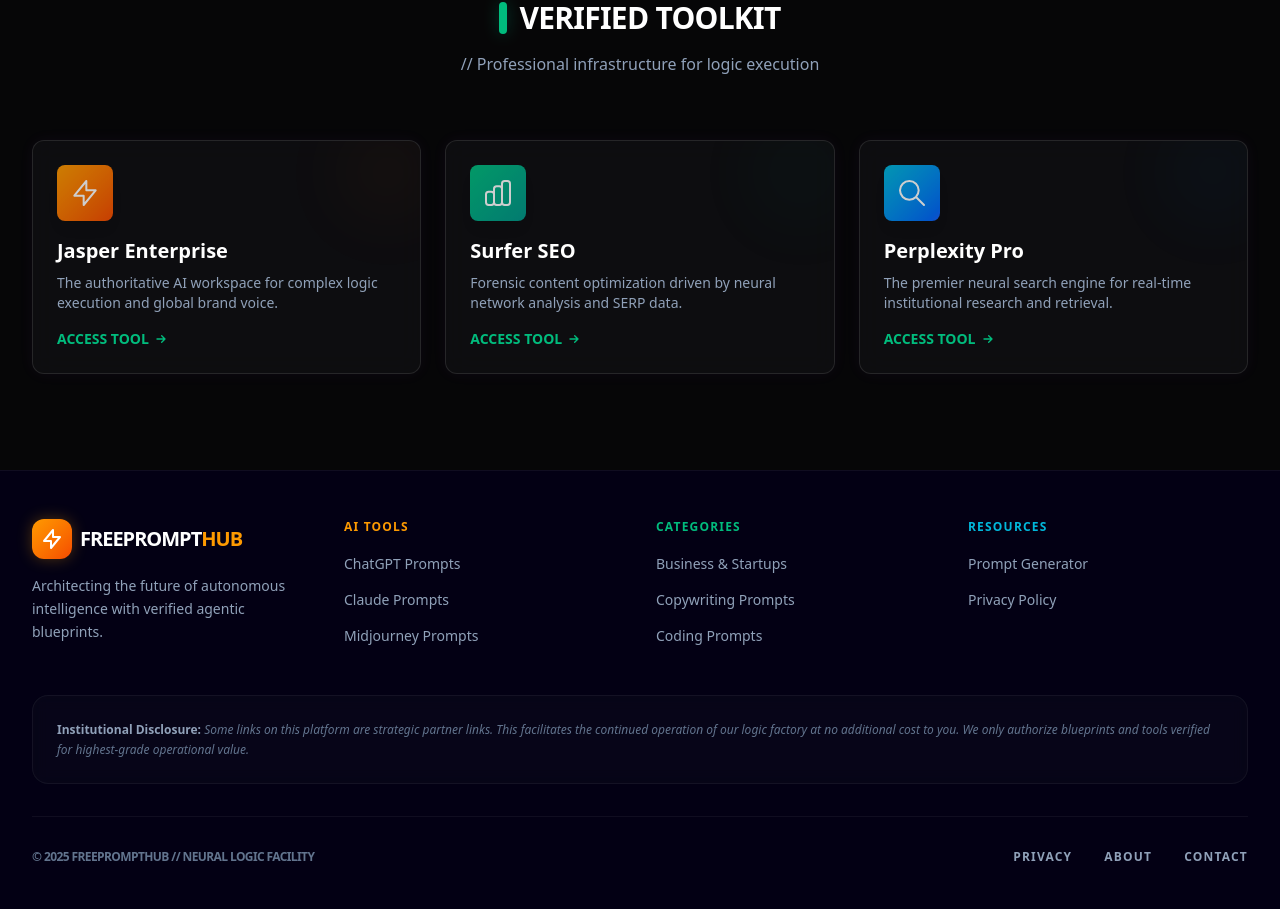
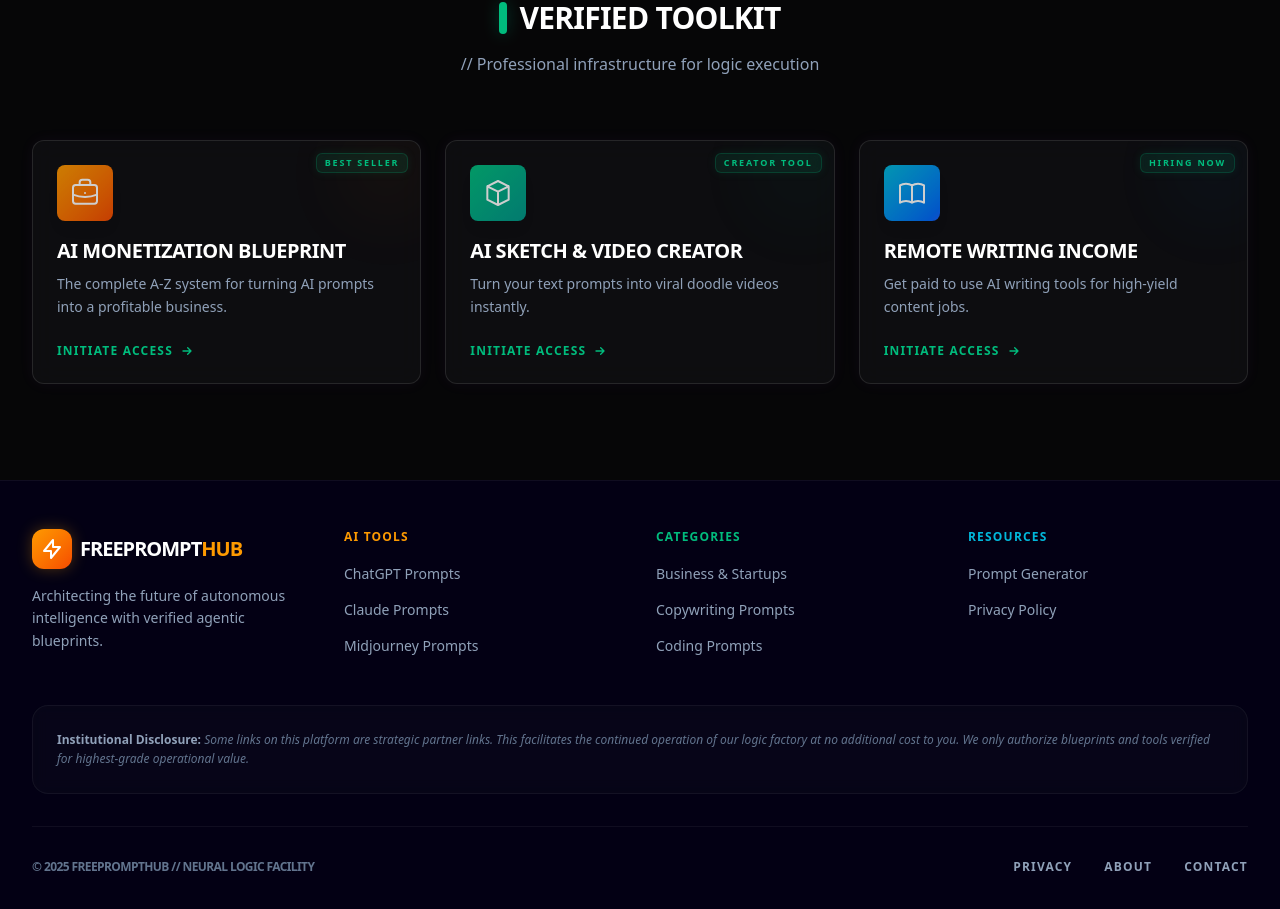
Before and after one commit to bigbricey/freeprompthub, a Next.js app: page / in a window 1280 px wide. Shown: the part 1206-2115 px from the top of the page. Built offline with nearby package versions, Linux system fonts and the light colour scheme; no server answers.

Commit message:
feat: secure revenue payload

```diff
--- a/src/app/[category]/page.tsx
+++ b/src/app/[category]/page.tsx
@@ -12,6 +12,14 @@ interface Props {
         category: string;
     }>;
 }
+
+import { AFFILIATE_OFFERS } from "@/config/monetization";
+
+const SlotIcons = {
+    slot1: <svg className="h-8 w-8" fill="none" viewBox="0 0 24 24" stroke="currentColor"><path strokeLinecap="round" strokeLinejoin="round" strokeWidth={1.5} d="M11 5H6a2 2 0 00-2 2v11a2 2 0 002 2h11a2 2 0 002-2v-5m-1.414-9.414a2 2 0 112.828 2.828L11.828 15H9v-2.828l8.586-8.586z" /></svg>,
+    slot2: <svg className="h-8 w-8" fill="none" viewBox="0 0 24 24" stroke="currentColor"><path strokeLinecap="round" strokeLinejoin="round" strokeWidth={1.5} d="M13 10V3L4 14h7v7l9-11h-7z" /></svg>,
+    slot3: <svg className="h-8 w-8" fill="none" viewBox="0 0 24 24" stroke="currentColor"><path strokeLinecap="round" strokeLinejoin="round" strokeWidth={1.5} d="M12 8c-1.657 0-3 .895-3 2s1.343 2 3 2 3 .895 3 2-1.343 2-3 2m0-8c1.11 0 2.08.402 2.599 1M12 8V7m0 1v8m0 0v1m0-1c-1.11 0-2.08-.402-2.599-1M21 12a9 9 0 11-18 0 9 9 0 0118 0z" /></svg>,
+};
 
 // Generate static params for all categories from Supabase
 export async function generateStaticParams() {
@@ -59,40 +67,10 @@ export default async function CategoryPage({ params }: Props) {
     const categoryName = categoryData.name;
     const promptsDisplay = categoryPrompts || [];
 
-    const recommendedTools = [
-        {
-            name: "Copy.ai",
-            description: "AI writing assistant that helps you create marketing copy, blog posts, and social media content in seconds.",
-            href: "#",
-            icon: (
-                <svg className="h-8 w-8" fill="none" viewBox="0 0 24 24" stroke="currentColor">
-                    <path strokeLinecap="round" strokeLinejoin="round" strokeWidth={1.5} d="M11 5H6a2 2 0 00-2 2v11a2 2 0 002 2h11a2 2 0 002-2v-5m-1.414-9.414a2 2 0 112.828 2.828L11.828 15H9v-2.828l8.586-8.586z" />
-                </svg>
-            ),
-            gradient: "from-violet-500 to-purple-600",
-        },
-        {
-            name: "Jasper",
-            description: "Create content 10x faster with AI. Perfect for blog posts, ads, emails, and more with brand voice consistency.",
-            href: "#",
-            icon: (
-                <svg className="h-8 w-8" fill="none" viewBox="0 0 24 24" stroke="currentColor">
-                    <path strokeLinecap="round" strokeLinejoin="round" strokeWidth={1.5} d="M13 10V3L4 14h7v7l9-11h-7z" />
-                </svg>
-            ),
-            gradient: "from-orange-500 to-red-600",
-        },
-        {
-            name: "Survey Junkie",
-            description: "Earn extra income while building your business. Get paid to share your opinions through surveys.",
-            href: "#",
-            icon: (
-                <svg className="h-8 w-8" fill="none" viewBox="0 0 24 24" stroke="currentColor">
-                    <path strokeLinecap="round" strokeLinejoin="round" strokeWidth={1.5} d="M12 8c-1.657 0-3 .895-3 2s1.343 2 3 2 3 .895 3 2-1.343 2-3 2m0-8c1.11 0 2.08.402 2.599 1M12 8V7m0 1v8m0 0v1m0-1c-1.11 0-2.08-.402-2.599-1M21 12a9 9 0 11-18 0 9 9 0 0118 0z" />
-                </svg>
-            ),
-            gradient: "from-green-500 to-emerald-600",
-        },
+    const offers = [
+        { ...AFFILIATE_OFFERS.slot1, icon: SlotIcons.slot1 },
+        { ...AFFILIATE_OFFERS.slot2, icon: SlotIcons.slot2 },
+        { ...AFFILIATE_OFFERS.slot3, icon: SlotIcons.slot3 },
     ];
 
     return (
@@ -109,10 +87,10 @@ export default async function CategoryPage({ params }: Props) {
                     )}
                     <div className="mx-auto max-w-7xl px-4 sm:px-6 lg:px-8 relative z-10">
                         <div className="mx-auto max-w-3xl text-center">
-                            <div className={`mb - 4 inline - flex items - center gap - 2 rounded - full px - 4 py - 1.5 text - sm font - medium ${categoryData.slug === 'agentic-blueprints'
+                            <div className={`mb-4 inline-flex items-center gap-2 rounded-full px-4 py-1.5 text-sm font-medium ${categoryData.slug === 'agentic-blueprints'
                                 ? 'bg-amber-500/10 text-amber-500 border border-amber-500/20'
                                 : 'bg-white/5 text-amber-500/80 border border-white/10'
-                                } `}>
+                                }`}>
                                 <svg className="h-5 w-5" fill="none" viewBox="0 0 24 24" stroke="currentColor">
                                     <path strokeLinecap="round" strokeLinejoin="round" strokeWidth={2} d="M9 3v2m6-2v2M9 19v2m6-2v2M5 9H3m2 6H3m18-6h-2m2 6h-2M7 19h10a2 2 0 002-2V7a2 2 0 00-2-2H7a2 2 0 00-2 2v10a2 2 0 002 2zM9 9h6v6H9V9z" />
                                 </svg>
@@ -121,8 +99,8 @@ export default async function CategoryPage({ params }: Props) {
                             <h1 className="text-4xl font-black tracking-tighter sm:text-6xl text-white">
                                 {categoryName} {categoryData.slug === 'agentic-blueprints' ? '' : 'Prompts'}
                             </h1>
-                            <p className={`mt - 4 text - xl ${categoryData.slug === 'agentic-blueprints' ? 'text-amber-200/50' : 'text-slate-400'
-                                } `}>
+                            <p className={`mt-4 text-xl ${categoryData.slug === 'agentic-blueprints' ? 'text-amber-200/50' : 'text-slate-400'
+                                }`}>
                                 {categoryData.slug === 'agentic-blueprints'
                                     ? "Enterprise-grade autonomous logic chains for the 2026 Agentic Era."
                                     : `Battle - tested collection of the best AI prompts for ${categoryName}.`}
@@ -141,28 +119,30 @@ export default async function CategoryPage({ params }: Props) {
                         </div>
 
                         <div className="grid gap-6 sm:grid-cols-2 lg:grid-cols-3">
-                            {recommendedTools.map((tool) => (
-                                <Link
-                                    key={tool.name}
-                                    href={tool.href}
+                            {offers.map((offer) => (
+                                <a
+                                    key={offer.title}
+                                    href={offer.link}
+                                    target="_blank"
+                                    rel="noopener noreferrer"
                                     className="group relative overflow-hidden rounded-xl border border-white/5 bg-[#121214] p-4 transition-all hover:border-emerald-500/30 hover:shadow-2xl"
                                 >
                                     <div className="flex items-center gap-4">
                                         <div
-                                            className={`inline - flex h - 12 w - 12 flex - shrink - 0 items - center justify - center rounded - lg bg - gradient - to - br ${tool.gradient} text - white opacity - 80 group - hover: opacity - 100 transition - opacity`}
+                                            className={`inline-flex h-12 w-12 flex-shrink-0 items-center justify-center rounded-lg bg-gradient-to-br ${offer.gradient} text-white opacity-80 group-hover:opacity-100 transition-opacity`}
                                         >
-                                            {tool.icon}
+                                            {offer.icon}
                                         </div>
                                         <div>
                                             <h3 className="text-base font-semibold text-white">
-                                                {tool.name}
+                                                {offer.title}
                                             </h3>
                                             <div className="mt-1 flex items-center text-xs font-black uppercase tracking-widest text-emerald-500 group-hover:text-emerald-400 transition-colors">
                                                 Initiate Access &rarr;
                                             </div>
                                         </div>
                                     </div>
-                                </Link>
+                                </a>
                             ))}
                         </div>
                     </div>
--- a/src/app/page.tsx
+++ b/src/app/page.tsx
@@ -99,35 +99,27 @@ function getCategoryMeta(category: string) {
   return meta[category] || meta.default;
 }
 
-const recommendedTools = [
-  {
-    name: "Jasper Enterprise",
-    description: "The authoritative AI workspace for complex logic execution and global brand voice.",
-    href: "https://www.jasper.ai/", // Replace with affiliate link
-    icon: <svg className="h-8 w-8" fill="none" viewBox="0 0 24 24" stroke="currentColor"><path strokeLinecap="round" strokeLinejoin="round" strokeWidth={1.5} d="M13 10V3L4 14h7v7l9-11h-7z" /></svg>,
-    gradient: "from-amber-500 to-orange-600",
-  },
-  {
-    name: "Surfer SEO",
-    description: "Forensic content optimization driven by neural network analysis and SERP data.",
-    href: "https://surferseo.com/", // Replace with affiliate link
-    icon: <svg className="h-8 w-8" fill="none" viewBox="0 0 24 24" stroke="currentColor"><path strokeLinecap="round" strokeLinejoin="round" strokeWidth={1.5} d="M9 19v-6a2 2 0 00-2-2H5a2 2 0 00-2 2v6a2 2 0 002 2h2a2 2 0 002-2zm0 0V9a2 2 0 012-2h2a2 2 0 012 2v10m-6 0a2 2 0 002 2h2a2 2 0 002-2m0 0V5a2 2 0 012-2h2a2 2 0 012 2v14a2 2 0 01-2 2h-2a2 2 0 01-2-2z" /></svg>,
-    gradient: "from-emerald-500 to-teal-600",
-  },
-  {
-    name: "Perplexity Pro",
-    description: "The premier neural search engine for real-time institutional research and retrieval.",
-    href: "https://www.perplexity.ai/", // Replace with affiliate link
-    icon: <svg className="h-8 w-8" fill="none" viewBox="0 0 24 24" stroke="currentColor"><path strokeLinecap="round" strokeLinejoin="round" strokeWidth={1.5} d="M21 21l-6-6m2-5a7 7 0 11-14 0 7 7 0 0114 0z" /></svg>,
-    gradient: "from-cyan-500 to-blue-600",
-  },
-];
+import { AFFILIATE_OFFERS } from "@/config/monetization";
+
+// High-grade icons for the slots
+const SlotIcons = {
+  slot1: <svg className="h-8 w-8" fill="none" viewBox="0 0 24 24" stroke="currentColor"><path strokeLinecap="round" strokeLinejoin="round" strokeWidth={1.5} d="M21 13.255A23.931 23.931 0 0112 15c-3.183 0-6.22-.62-9-1.745M16 6V4a2 2 0 00-2-2h-4a2 2 0 00-2 2v2m4 6h.01M5 20h14a2 2 0 002-2V8a2 2 0 00-2-2H5a2 2 0 00-2 2v10a2 2 0 002 2z" /></svg>,
+  slot2: <svg className="h-8 w-8" fill="none" viewBox="0 0 24 24" stroke="currentColor"><path strokeLinecap="round" strokeLinejoin="round" strokeWidth={1.5} d="M20 7l-8-4-8 4m16 0l-8 4m8-4v10l-8 4m0-10L4 7m8 4v10M4 7v10l8 4" /></svg>,
+  slot3: <svg className="h-8 w-8" fill="none" viewBox="0 0 24 24" stroke="currentColor"><path strokeLinecap="round" strokeLinejoin="round" strokeWidth={1.5} d="M12 6.253v13m0-13C10.832 5.477 9.246 5 7.5 5S4.168 5.477 3 6.253v13C4.168 18.477 5.754 18 7.5 18s3.332.477 4.5 1.253m0-13C13.168 5.477 14.754 5 16.5 5c1.747 0 3.332.477 4.5 1.253v13C19.832 18.477 18.247 18 16.5 18c-1.746 0-3.332.477-4.5 1.253" /></svg>,
+};
 
 export default function Home() {
   const router = useRouter();
   const [searchQuery, setSearchQuery] = useState("");
   const [categoriesList, setCategoriesList] = useState<any[]>([]);
   const [loading, setLoading] = useState(true);
+
+  // Map offers for the toolkit section
+  const offers = [
+    { ...AFFILIATE_OFFERS.slot1, icon: SlotIcons.slot1 },
+    { ...AFFILIATE_OFFERS.slot2, icon: SlotIcons.slot2 },
+    { ...AFFILIATE_OFFERS.slot3, icon: SlotIcons.slot3 },
+  ];
 
   useEffect(() => {
     async function fetchCategories() {
@@ -286,32 +278,39 @@ export default function Home() {
             </div>
 
             <div className="grid gap-6 sm:grid-cols-2 lg:grid-cols-3">
-              {recommendedTools.map((tool) => (
+              {offers.map((offer) => (
                 <a
-                  key={tool.name}
-                  href={tool.href}
+                  key={offer.title}
+                  href={offer.link}
                   target="_blank"
                   rel="noopener noreferrer"
                   className="holo-card group relative overflow-hidden rounded-xl p-6 hover:border-emerald-500/30"
                 >
-                  <div className={`absolute top-0 right-0 -mt-4 -mr-4 h-24 w-24 rounded-full bg-gradient-to-br ${tool.gradient} opacity-5 blur-2xl group-hover:opacity-10 transition-opacity`}></div>
+                  <div className={`absolute top-0 right-0 -mt-4 -mr-4 h-24 w-24 rounded-full bg-gradient-to-br ${offer.gradient} opacity-5 blur-2xl group-hover:opacity-10 transition-opacity`}></div>
+
+                  {/* Institutional Badge */}
+                  {offer.badge && (
+                    <div className="absolute top-3 right-3 px-2 py-0.5 rounded-md bg-emerald-500/10 border border-emerald-500/20 text-[9px] font-black text-emerald-500 uppercase tracking-[0.2em] backdrop-blur-sm shadow-[0_0_10px_rgba(16,185,129,0.1)]">
+                      {offer.badge}
+                    </div>
+                  )}
 
                   <div className="relative z-10">
-                    <div className={`inline-flex rounded-lg bg-gradient-to-br ${tool.gradient} p-3 text-white shadow-lg mb-4 opacity-80 group-hover:opacity-100 transition-opacity`}>
-                      {tool.icon}
+                    <div className={`inline-flex rounded-lg bg-gradient-to-br ${offer.gradient} p-3 text-white shadow-lg mb-4 opacity-80 group-hover:opacity-100 transition-opacity`}>
+                      {offer.icon}
                     </div>
 
-                    <h3 className="text-xl font-bold text-white mb-2">
-                      {tool.name}
+                    <h3 className="text-xl font-bold text-white mb-2 uppercase tracking-tight">
+                      {offer.title}
                     </h3>
 
-                    <p className="text-sm text-slate-400 mb-4">
-                      {tool.description}
+                    <p className="text-sm text-slate-400 mb-6 leading-relaxed">
+                      {offer.description}
                     </p>
 
-                    <div className="flex items-center text-sm font-bold text-emerald-500 group-hover:translate-x-1 transition-transform">
-                      ACCESS TOOL
-                      <svg className="ml-1 h-4 w-4" fill="none" viewBox="0 0 24 24" stroke="currentColor">
+                    <div className="flex items-center text-xs font-black text-emerald-500 group-hover:translate-x-1 transition-transform tracking-widest uppercase">
+                      INITIATE ACCESS
+                      <svg className="ml-1.5 h-4 w-4" fill="none" viewBox="0 0 24 24" stroke="currentColor">
                         <path strokeLinecap="round" strokeLinejoin="round" strokeWidth={2} d="M13 7l5 5m0 0l-5 5m5-5H6" />
                       </svg>
                     </div>
--- /dev/null
+++ b/src/config/monetization.ts
@@ -0,0 +1,23 @@
+export const AFFILIATE_OFFERS = {
+  slot1: {
+    title: "AI Monetization Blueprint",
+    description: "The complete A-Z system for turning AI prompts into a profitable business.",
+    link: "[ PASTE BVACADEMY LINK HERE ]",
+    badge: "Best Seller",
+    gradient: "from-amber-500 to-orange-600",
+  },
+  slot2: {
+    title: "AI Sketch & Video Creator",
+    description: "Turn your text prompts into viral doodle videos instantly.",
+    link: "[ PASTE INSTADOODL LINK HERE ]",
+    badge: "Creator Tool",
+    gradient: "from-emerald-500 to-teal-600",
+  },
+  slot3: {
+    title: "Remote Writing Income",
+    description: "Get paid to use AI writing tools for high-yield content jobs.",
+    link: "[ PASTE EASYWRITER LINK HERE ]",
+    badge: "Hiring Now",
+    gradient: "from-cyan-500 to-blue-600",
+  }
+};
```
